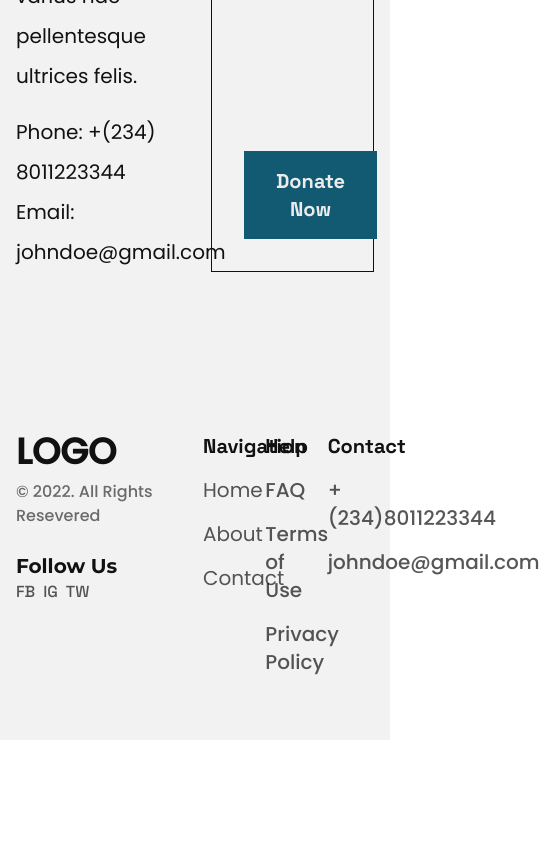
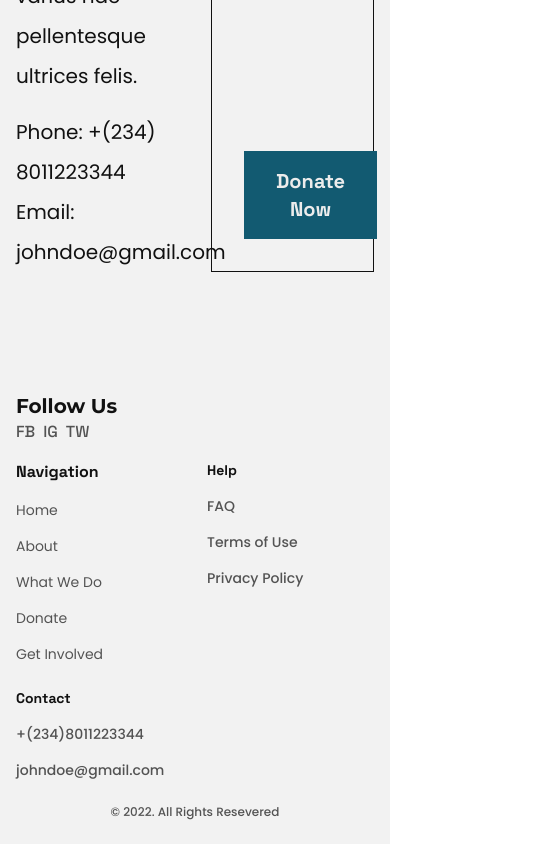
Before and after one commit to eniiku/songs_of_laughter, a React (Vite) app: page / in a window 390 px wide. Shown: the part 5186-6030 px from the top of the page, 540 px wide, since content can reach past the window. Before the commit the page ends 5926 px from the top, so only its background shows below. Built offline with nearby package versions, Linux system fonts and the light colour scheme.

Commit message:
feat(App): create mobile view for footer section

```diff
--- a/src/App.tsx
+++ b/src/App.tsx
@@ -261,10 +261,9 @@ const App = () => {
       </div>
 
       {/* Footer Section */}
-      {/* TODO: add "what we do and donate" to navigation links */}
-      <footer className='grid grid-cols-2 gap-4 py-16'>
-        <div>
-          <div className='mb-6 font-poppins'>
+      <footer className='grid lg:grid-cols-2 gap-4 py-6 lg:py-16'>
+        <div className=''>
+          <div className='mb-6 font-poppins hidden lg:block'>
             <h1 className='mb-2 font-bold text-4xl'>LOGO</h1>
 
             <p className='font-medium text-base opacity-60'>
@@ -282,21 +281,21 @@ const App = () => {
           </div>
         </div>
 
-        <div className='grid grid-cols-3 gap-4'>
+        <div className='grid lg:grid-cols-3 grid-cols-2 gap-6 lg:gap-4'>
           {/* Footer Nav Links */}
 
           {[
             {
               title: 'Navigation',
-              links: ['home', 'about', 'contact'],
+              links: ['home', 'about', 'what we do', 'donate', 'get involved'],
             },
           ].map((navItem) => (
             <div key={navItem.title}>
-              <h1 className='font-bold font-space text-xl mb-4'>
+              <h1 className='font-bold font-space text-base lg:text-xl mb-4'>
                 {navItem.title}
               </h1>
 
-              <ul className='flex flex-col gap-4 font-poppins text-xl'>
+              <ul className='flex flex-col gap-4 font-poppins text-sm lg:text-xl'>
                 {navItem.links.map((footerLinks) => (
                   <li key={footerLinks}>
                     <button>
@@ -326,11 +325,11 @@ const App = () => {
             },
           ].map((footerItem) => (
             <div key={footerItem.title}>
-              <h1 className='font-bold font-space text-xl mb-4'>
+              <h1 className='font-bold font-space text-sm lg:text-xl mb-4'>
                 {footerItem.title}
               </h1>
 
-              <ul className='flex flex-col gap-4 font-poppins font-medium text-xl opacity-70'>
+              <ul className='flex flex-col gap-4 font-poppins font-medium text-sm lg:text-xl opacity-70'>
                 {footerItem.links.map((footerLinks) => (
                   <li key={footerLinks}>{footerLinks}</li>
                 ))}
@@ -338,6 +337,10 @@ const App = () => {
             </div>
           ))}
         </div>
+
+        <p className='font-medium text-xs mt-2 opacity-70 text-center'>
+          &copy; 2022. All Rights Resevered
+        </p>
       </footer>
     </div>
   );
```
